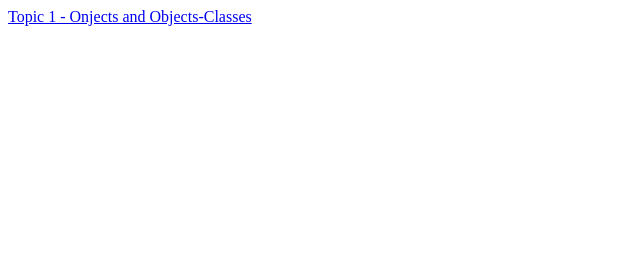
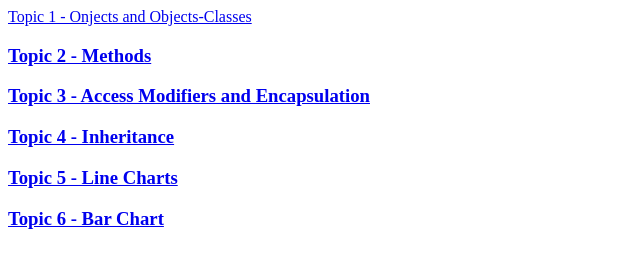
Before and after one commit to hiether17/it21c, a plain HTML site: page index.html in a window 1280 px wide. Shown: the whole page, without its empty margins (0-640 px from the left). Drawn offline with Linux system fonts and the light colour scheme.

Commit message:
Added a new anchor tag for Topic 6 - Bar Chart

```diff
--- a/index.html
+++ b/index.html
@@ -7,5 +7,10 @@
 </head>
 <body>
     <a href="Objects-Classes.html">Topic 1 - Onjects and Objects-Classes</a>
+    <h3> <a href="Methods.html">Topic 2 - Methods </a></h3>
+    <h3> <a href="Modifiers-Encapsulation.html">Topic 3 - Access Modifiers and Encapsulation </a></h3>
+    <h3> <a href="Inheritance.html">Topic 4 - Inheritance</a></h3>
+    <h3> <a href="linechart.html">Topic 5 - Line Charts </a></h3>
+    <h3> <a href="barchart.html">Topic 6 - Bar Chart</a></h3>
 </body>
 </html>
```
